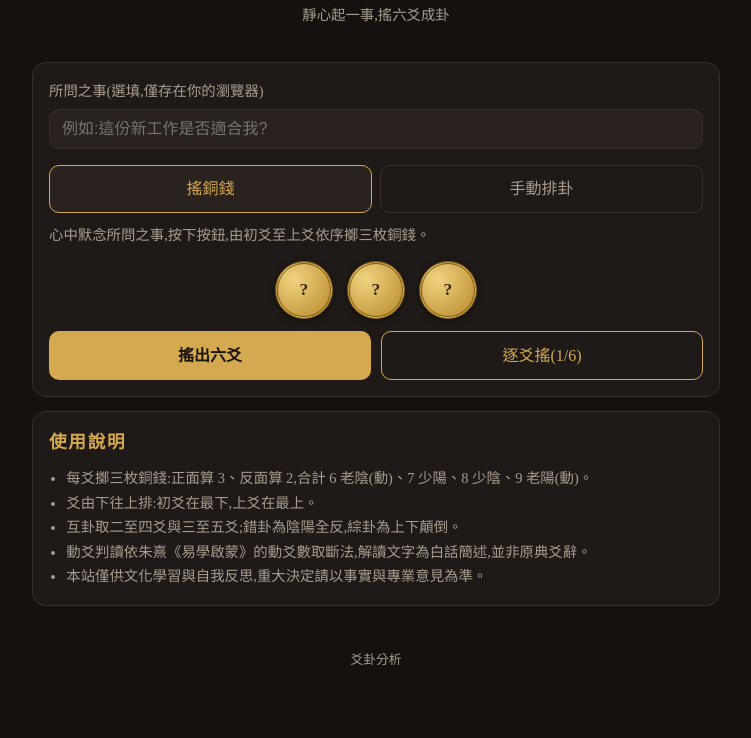
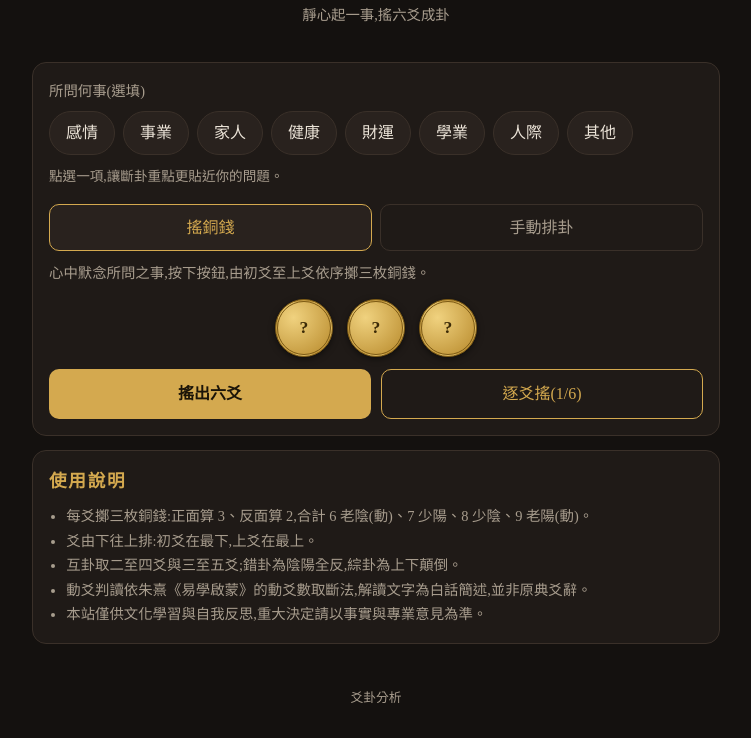
Before and after one commit to fman123-123/POPOGO, a plain HTML site: page index.html in a window 1280 px wide. Shown: the part 85-823 px from the top of the page, without its empty margins (264-1015 px from the left). Before the commit the page ends 800 px from the top, so only its background shows below. Drawn offline with Linux system fonts and the light colour scheme.

Commit message:
Replace free-text question with topic options
Co-Authored-By: Claude Sonnet 5.5 <noreply@anthropic.com>
Claude-Session: https://claude.ai/code/session_017Tip9J42uXBTLMSpcD6XU8

```diff
--- a/app.js
+++ b/app.js
@@ -6,6 +6,45 @@
 
   let stepValues = [];   // 逐爻模式累積的爻值
   let busy = false;
+  let currentTopic = ""; // 目前選擇的所問事項
+
+  /* ---------- 所問事項 ---------- */
+  const TOPICS = [
+    ["感情", "戀愛、婚姻、關係的走向與相處。看彼此的態度與互動是否順暢。"],
+    ["事業", "工作、職涯、創業與職場人際。看時機、位置與進退。"],
+    ["家人", "親子、手足、家庭氛圍與長輩晚輩。看相處之道與責任分配。"],
+    ["健康", "身心狀態與調養。僅作自我覺察,不能取代醫師診斷。"],
+    ["財運", "收入、投資、開銷與資源。看取捨與風險,不作投資建議。"],
+    ["學業", "考試、進修、學習方向。看準備程度與方法。"],
+    ["人際", "朋友、合作對象、同事與貴人小人。看相處與界線。"],
+    ["其他", "不屬於以上類別的事情,以整體局勢為主。"]
+  ];
+
+  function selectTopic(name) {
+    currentTopic = TOPICS.some(t => t[0] === name) ? name : "";
+    document.querySelectorAll("#topics .chip").forEach(b => {
+      const on = b.dataset.topic === currentTopic;
+      b.classList.toggle("active", on);
+      b.setAttribute("aria-checked", on);
+    });
+    const t = TOPICS.find(x => x[0] === currentTopic);
+    $("topic-desc").textContent = t ? t[1] : "點選一項,讓斷卦重點更貼近你的問題。";
+  }
+
+  function buildTopics() {
+    const wrap = $("topics");
+    TOPICS.forEach(t => {
+      const b = document.createElement("button");
+      b.type = "button";
+      b.className = "chip";
+      b.dataset.topic = t[0];
+      b.setAttribute("role", "radio");
+      b.textContent = t[0];
+      b.addEventListener("click", () => selectTopic(currentTopic === t[0] ? "" : t[0]));
+      wrap.appendChild(b);
+    });
+    selectTopic("");
+  }
 
   /* ---------- 繪圖 ---------- */
   function hexHTML(bits, kinds, showMarks) {
@@ -45,7 +84,8 @@
       "<h2>斷卦重點</h2>" +
       '<span class="badge">' + (res.moving.length ? res.moving.length + " 爻動" : "靜卦") + "</span>" +
       '<span class="badge">' + g.rule + "</span>" +
-      '<div class="focus">' + g.focus + "</div><p>" + g.detail + "</p>";
+      '<div class="focus">' + g.focus + "</div><p>" + g.detail + "</p>" +
+      (topicNote(question));
 
     $("r-main").innerHTML =
       "<h2>本卦 · " + res.main.name + "</h2>" +
@@ -86,6 +126,11 @@
       "</div>";
 
     $("result").scrollIntoView({ behavior: "smooth", block: "start" });
+  }
+
+  function topicNote(question) {
+    const t = TOPICS.find(x => x[0] === question);
+    return t ? "<p class='hint'>就「" + t[0] + "」而言:" + t[1] + "請以上述卦象的處境與建議對照自身狀況。</p>" : "";
   }
 
   function resultText(res, question) {
@@ -163,7 +208,7 @@
   }
 
   function finish(values) {
-    const q = $("question").value.trim();
+    const q = currentTopic;
     const res = IC.analyze(values);
     render(res, q);
     saveHistory(values, q, res);
@@ -225,7 +270,7 @@
       const btn = document.createElement("button");
       btn.textContent = "查看";
       btn.addEventListener("click", () => {
-        $("question").value = h.q || "";
+        selectTopic(h.q || "");
         $("live").hidden = true;
         render(IC.analyze(h.v), h.q || "");
       });
@@ -265,6 +310,7 @@
   }
 
   function init() {
+    buildTopics();
     buildManual();
     renderHistory();
     $("btn-all").addEventListener("click", castAll);
@@ -274,7 +320,7 @@
     $("btn-again").addEventListener("click", () => {
       $("result").hidden = true; $("live").hidden = true;
       stepValues = []; $("step-n").textContent = 1;
-      $("question").value = "";
+      selectTopic("");
       window.scrollTo({ top: 0, behavior: "smooth" });
     });
     $("btn-clear").addEventListener("click", () => { storeHistory([]); renderHistory(); });
--- a/index.html
+++ b/index.html
@@ -15,8 +15,9 @@
 
   <main>
     <section class="card" id="input">
-      <label for="question">所問之事(選填,僅存在你的瀏覽器)</label>
-      <input id="question" type="text" maxlength="80" placeholder="例如:這份新工作是否適合我?">
+      <div class="field-label" id="topic-label">所問何事(選填)</div>
+      <div class="chips" id="topics" role="radiogroup" aria-labelledby="topic-label"></div>
+      <p class="topic-desc" id="topic-desc"></p>
 
       <div class="tabs" role="tablist">
         <button class="tab active" role="tab" data-mode="coin" aria-selected="true">搖銅錢</button>
--- a/style.css
+++ b/style.css
@@ -34,6 +34,15 @@ input[type=text] {
   border: 1px solid var(--line); background: var(--panel-2); color: var(--text);
 }
 input:focus, button:focus-visible, select:focus-visible { outline: 2px solid var(--gold); outline-offset: 2px; }
+
+.field-label { margin-bottom: 8px; color: var(--muted); font-size: .9rem; }
+.chips { display: flex; flex-wrap: wrap; gap: 8px; }
+.chip {
+  padding: 7px 16px; border-radius: 999px; border: 1px solid var(--line);
+  background: var(--panel-2); color: var(--text); font: inherit; cursor: pointer;
+}
+.chip.active { background: var(--gold); color: #1b1408; border-color: var(--gold); font-weight: 700; }
+.topic-desc { margin: 10px 0 0; min-height: 1.7em; color: var(--muted); font-size: .85rem; }
 
 .tabs { display: flex; gap: 8px; margin: 16px 0 10px; }
 .tab {
```
